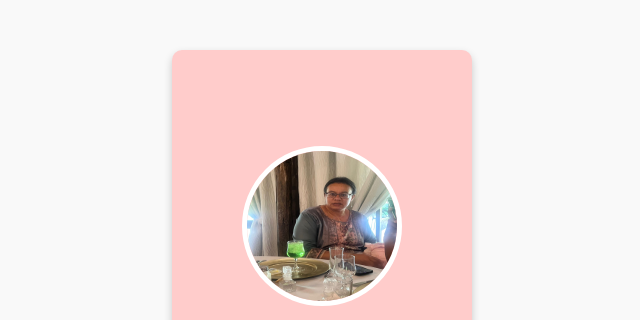
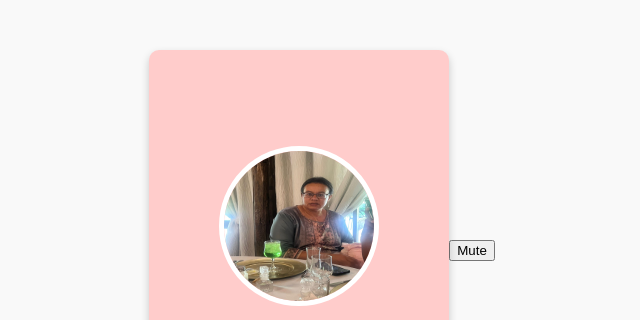
Before and after one commit to ZeerocZee/BirthdayCard, a plain HTML site: page index.html in a window 1280 px wide. Shown: the part 150-470 px from the top of the page, without its empty margins (318-958 px from the left). Drawn offline with nearby package versions, Linux system fonts and the light colour scheme.

Commit message:
Update index.html

```diff
--- a/index.html
+++ b/index.html
@@ -5,6 +5,8 @@
     <meta name="viewport" content="width=device-width, initial-scale=1.0">
     <title>Happy Birthday Mom!</title>
     <link rel="stylesheet" href="styles.css">
+    <!-- Add the canvas-confetti library -->
+    <script src="https://cdn.jsdelivr.net/npm/canvas-confetti@1.6.0/dist/confetti.browser.min.js"></script>
 </head>
 <body>
     <div class="card">
@@ -17,10 +19,17 @@
                 <p class="message">Dear Mom,<br><br>
                 On your special day, I want to thank you for all the love and care you've given me. You are my inspiration and my guiding light. Wishing you a day filled with joy, laughter, and all the things you love the most!<br><br>
                 With all my love,<br>
-                Shafique</p>
+                Ficky</p>
             </div>
         </div>
     </div>
+
+    <!-- Add audio for the Happy Birthday song -->
+    <audio id="birthdaySong" src="happy-birthday-song.mp3" loop autoplay></audio>
+
+    <!-- Add a mute button -->
+    <button id="muteButton">Mute</button>
+
     <script src="script.js"></script>
 </body>
 </html>
```
